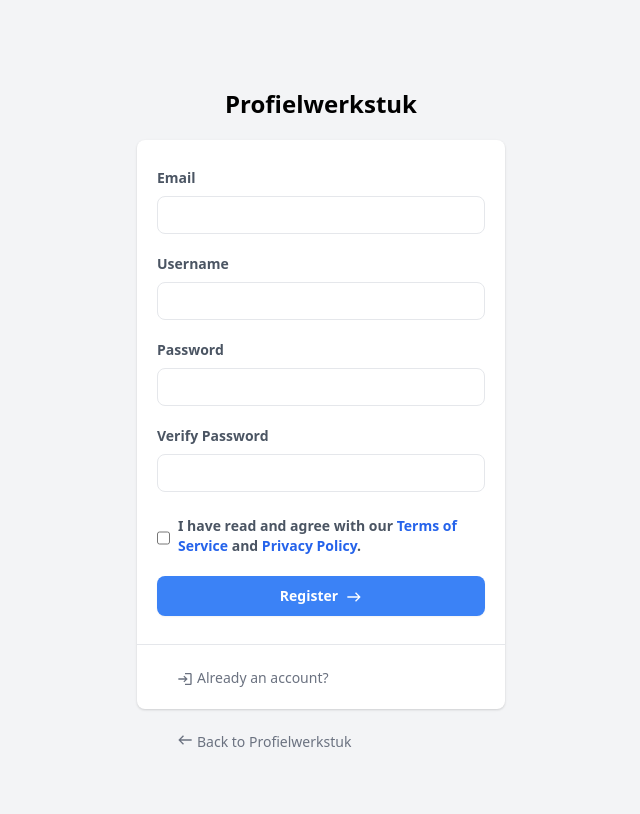
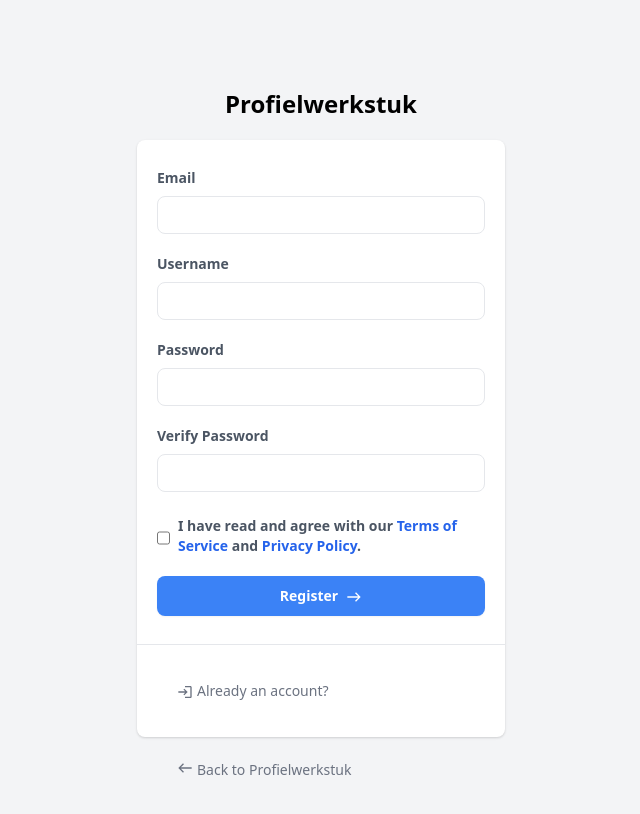
Before and after one commit to rickmartensnl/Profielwerkstuk, a React (Create React App) app in the folder frontend/: page /register in a window 1280 px wide. Shown: the top 814 px of the page, without its empty margins (319-959 px from the left). Built offline with nearby package versions, Linux system fonts and the light colour scheme; a web font is replaced by a local one.

Commit message:
Fixed button issue on safari for good.

```diff
--- a/frontend/src/site/auth/Login.js
+++ b/frontend/src/site/auth/Login.js
@@ -129,18 +129,18 @@ export class Login extends React.Component {
                             </button>
                         </form>
                         <div className="py-5">
-                            <div className="grid grid-cols-2 gap-1">
-                                <div className="text-center sm:text-left whitespace-nowrap">
+                            <div className="flex">
+                                <div className="flex-grow text-center sm:text-left whitespace-nowrap">
                                     <div onClick={this.handleForgot} className="transition duration-200 mx-5 px-5 py-4 cursor-pointer font-normal text-sm rounded-lg text-gray-500 hover:bg-gray-100 focus:outline-none focus:bg-gray-200 focus:ring-2 focus:ring-gray-400 focus:ring-opacity-50 ring-inset">
-                                        <svg xmlns="http://www.w3.org/2000/svg" viewBox="0 0 24 24" className="w-4 h4 inline-block align-text-top fill-current">
+                                        <svg xmlns="http://www.w3.org/2000/svg" viewBox="0 0 24 24" className="w-4 h-4 inline-block align-text-top fill-current">
                                             <path d="M0 0h24v24H0z" fill="none"/>
                                             <path d="M12 17c1.1 0 2-.9 2-2s-.9-2-2-2-2 .9-2 2 .9 2 2 2zm6-9h-1V6c0-2.76-2.24-5-5-5S7 3.24 7 6h1.9c0-1.71 1.39-3.1 3.1-3.1 1.71 0 3.1 1.39 3.1 3.1v2H6c-1.1 0-2 .9-2 2v10c0 1.1.9 2 2 2h12c1.1 0 2-.9 2-2V10c0-1.1-.9-2-2-2zm0 12H6V10h12v10z"/>
                                         </svg>
                                         <span className="inline-block ml-1">Forgot Password</span>
                                     </div>
                                 </div>
-                                <div className="text-center sm:text-right whitespace-nowrap">
-                                    <div onClick={this.handleRegister} className="transition duration-200 mx-5 px-5 py-4 font-normal text-sm rounded-lg text-gray-500 hover:bg-gray-100 focus:outline-none focus:bg-gray-200 focus:ring-2 focus:ring-gray-400 focus:ring-opacity-50 ring-inset">
+                                <div className="flex-grow text-center sm:text-right whitespace-nowrap">
+                                    <div onClick={this.handleRegister} className="transition duration-200 mx-5 px-5 py-4 cursor-pointer font-normal text-sm rounded-lg text-gray-500 hover:bg-gray-100 focus:outline-none focus:bg-gray-200 focus:ring-2 focus:ring-gray-400 focus:ring-opacity-50 ring-inset">
                                         <svg xmlns="http://www.w3.org/2000/svg" viewBox="0 0 24 24" className="w-4 h-4 inline-block align-text-bottom fill-current">
                                             <path d="M0 0h24v24H0z" fill="none"/>
                                             <path d="M19 13h-6v6h-2v-6H5v-2h6V5h2v6h6v2z"/>
--- a/frontend/src/site/auth/Register.js
+++ b/frontend/src/site/auth/Register.js
@@ -23,6 +23,7 @@ export class Register extends React.Component {
             isNotAcceptedTerms: false
         };
 
+        this.handleLogin = this.handleLogin.bind(this);
         this.handleChange = this.handleChange.bind(this);
         this.handleRegister = this.handleRegister.bind(this);
     }
@@ -54,6 +55,11 @@ export class Register extends React.Component {
         this.setState({
             [name]: value
         });
+    }
+
+    handleLogin(event) {
+        event.preventDefault();
+        this.props.history.push('/login');
     }
 
     handleRegister(event) {
@@ -167,9 +173,9 @@ export class Register extends React.Component {
                             </button>
                         </form>
                         <div className="py-5">
-                            <div className="grid grid-cols-2 gap-1">
-                                <div className="text-center sm:text-left  whitespace-nowrap">
-                                    <Link to="/login" className="transition duration-200 mx-5 px-5 py-4 cursor-pointer font-normal text-sm rounded-lg text-gray-500 hover:bg-gray-100 focus:outline-none focus:bg-gray-200 focus:ring-2 focus:ring-gray-400 focus:ring-opacity-50 ring-inset">
+                            <div className="flex">
+                                <div className="flex-grow text-center sm:text-left whitespace-nowrap">
+                                    <div onClick={this.handleLogin} className="transition duration-200 mx-5 px-5 py-4 cursor-pointer font-normal text-sm rounded-lg text-gray-500 hover:bg-gray-100 focus:outline-none focus:bg-gray-200 focus:ring-2 focus:ring-gray-400 focus:ring-opacity-50 ring-inset">
                                         <svg xmlns="http://www.w3.org/2000/svg" viewBox="0 0 24 24" className="w-4 h-4 inline-block align-text-bottom fill-current">
                                             <g>
                                                 <rect fill="none" height="24" width="24"/>
@@ -179,14 +185,14 @@ export class Register extends React.Component {
                                             </g>
                                         </svg>
                                         <span className="inline-block ml-1">Already an account?</span>
-                                    </Link>
+                                    </div>
                                 </div>
                             </div>
                         </div>
                     </div>
                     <div className="py-5">
-                        <div className="grid grid-cols-2 gap-1">
-                            <div className="text-center sm:text-left whitespace-nowrap">
+                        <div className="flex">
+                            <div className="flex-grow text-center sm:text-left whitespace-nowrap">
                                 <Link to="/" className="transition duration-200 mx-5 px-5 py-4 cursor-pointer font-normal text-sm rounded-lg text-gray-500 hover:bg-gray-200 focus:outline-none focus:bg-gray-300 focus:ring-2 focus:ring-gray-400 focus:ring-opacity-50 ring-inset">
                                     <svg xmlns="http://www.w3.org/2000/svg" enableBackground="new 0 0 24 24" viewBox="0 0 24 24" className="w-4 h-4 inline-block align-text-top fill-current">
                                         <rect fill="none" height="24" width="24"/><
```
Also changed, not shown: 1 other file (tests, documents, lock files or other folders).
